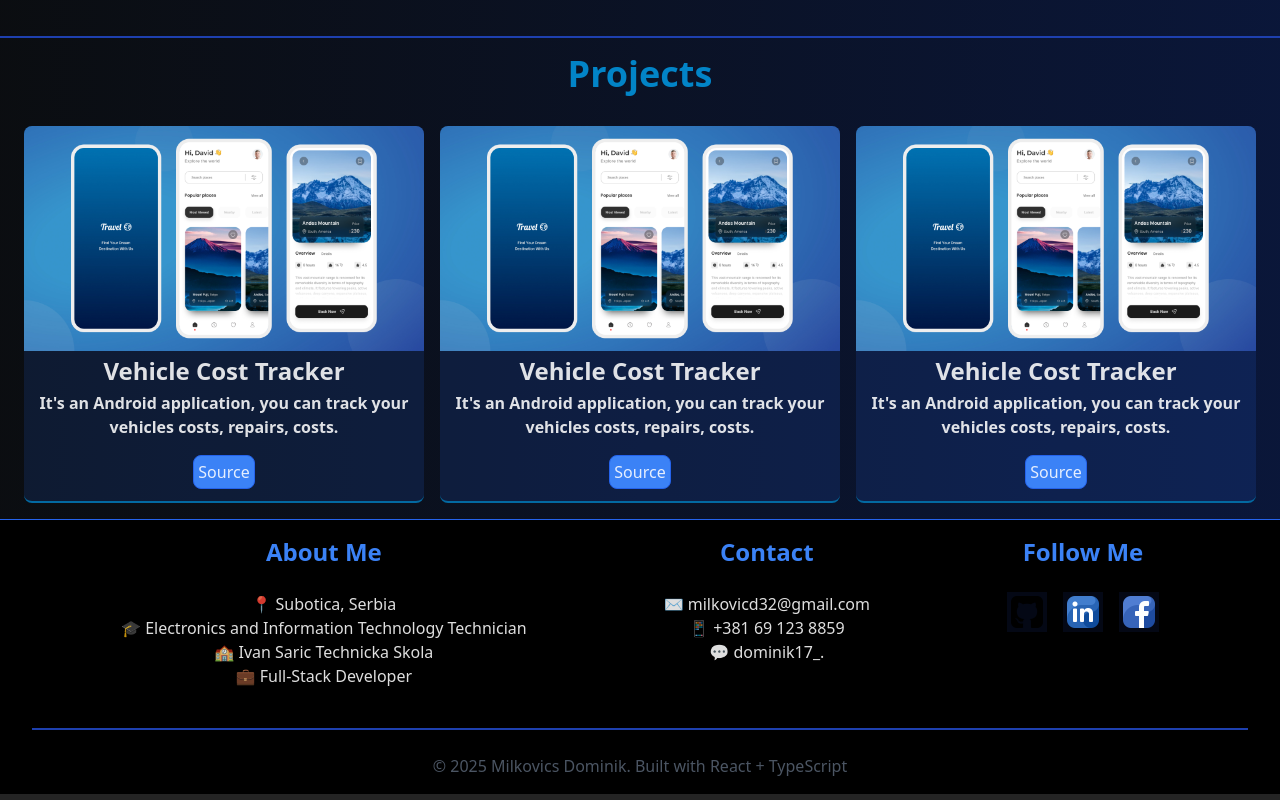
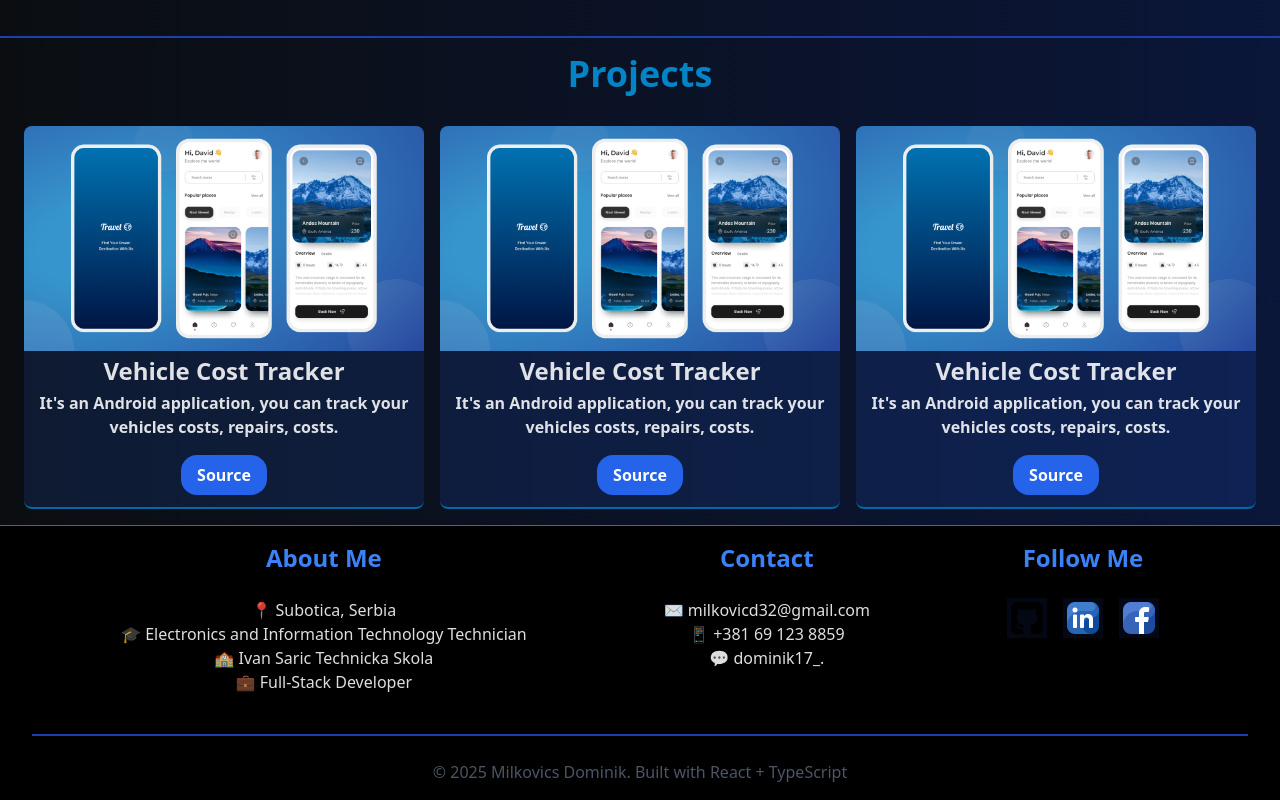
Before and after one commit to D0M1N1Kx/Portfolio, a React (Vite) app: page / in a window 1280 px wide. Shown: the part 718-1518 px from the top of the page. Built offline with nearby package versions, Linux system fonts and the light colour scheme.

Commit message:
style(P-04): add hover animation to Source button

```diff
--- a/src/components/projectCard.tsx
+++ b/src/components/projectCard.tsx
@@ -19,7 +19,7 @@ export function ProjectCard({
         <span className="font-bold text-base">{description}</span>
         <br></br>
         <button
-          className="border rounded-lg bg-blue-500 border-blue-600 px-1 py-1 mt-4 mb-3"
+          className="rounded-2xl px-4 py-2 mt-4 mb-3 font-semibold bg-blue-600 text-white border-blue-700 hover:bg-blue-700/90 hover:scale-105 transition-all duration-300"
           onClick={() => {
             window.open(link);
           }}
```
